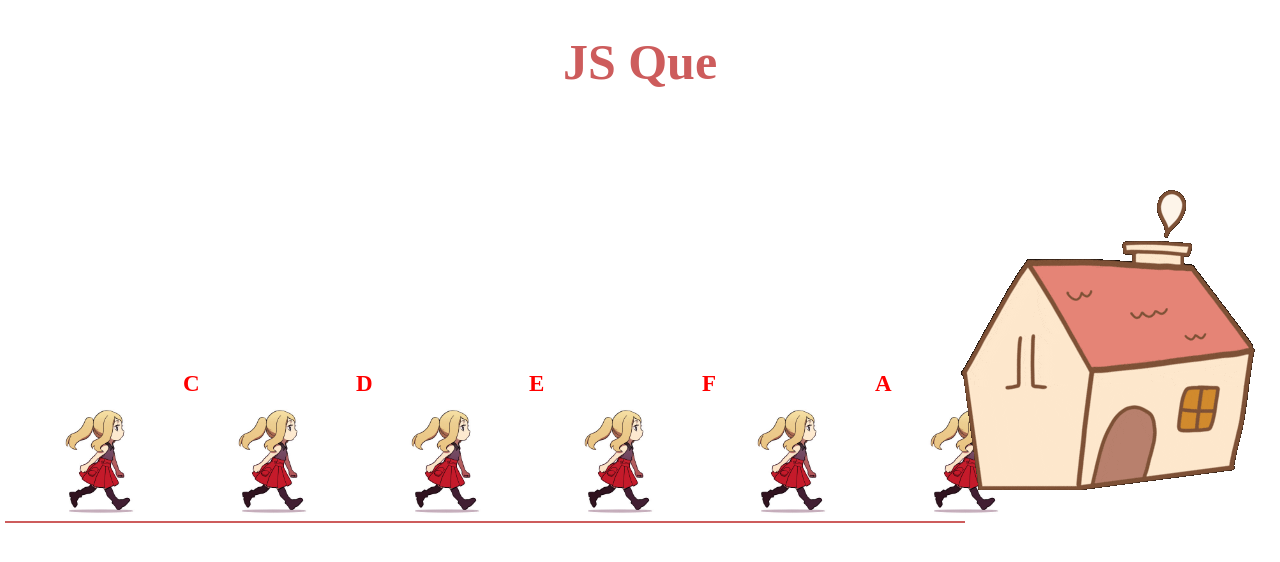
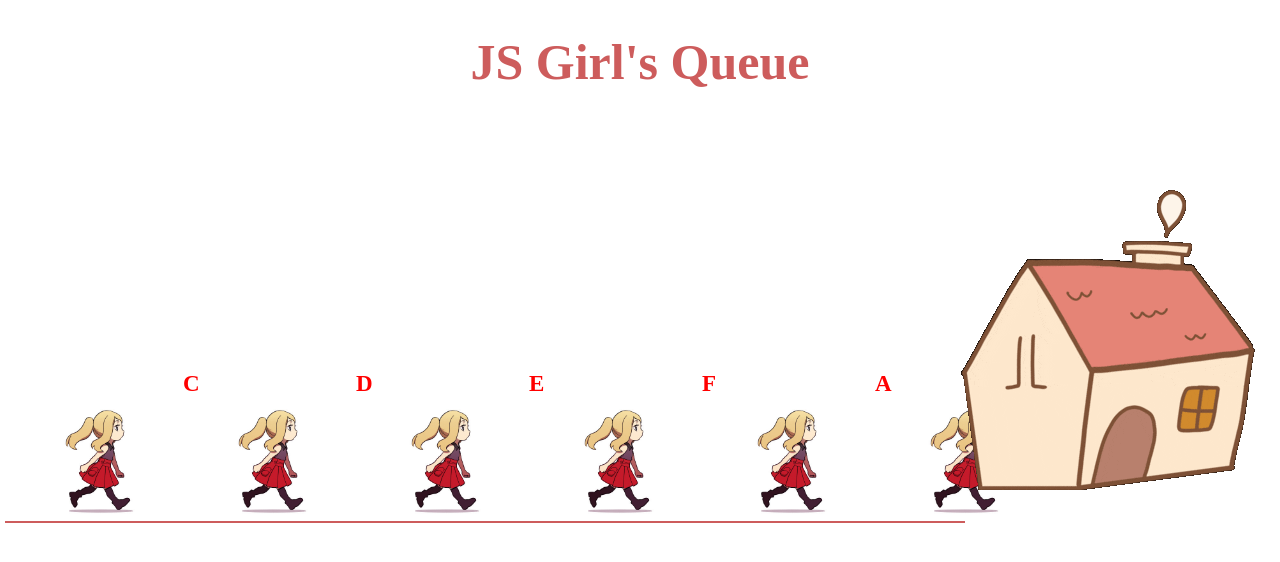
Before and after one commit to ayomahansani/IT-Assignment-08-JS_Queue_Process, a plain HTML site: page case-01.html in a window 1280 px wide. Drawn offline with Linux system fonts and the light colour scheme.

Commit message:
done case 1

```diff
--- a/case-01.html
+++ b/case-01.html
@@ -15,7 +15,7 @@
     <main>
 
         <!-- Start Title -->
-        <h1>JS Que</h1>
+        <h1>JS Girl's Queue</h1>
         <!-- End Title -->
 
 
@@ -76,7 +76,6 @@
 
 
 
-
 <!-- import jquery -->
 <script src="assets/lib/jquery-3.7.1.min.js"></script>
 
```
